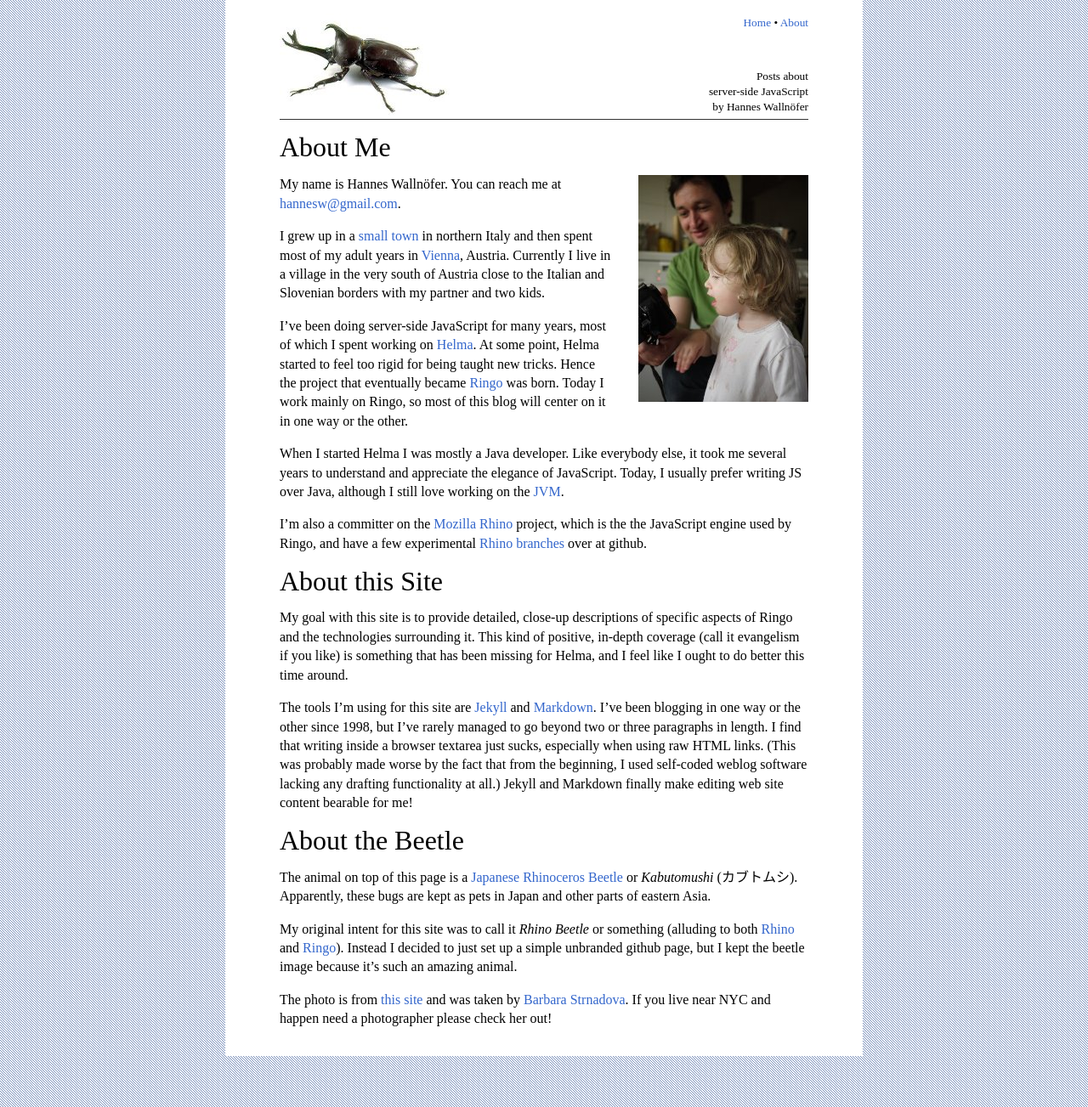
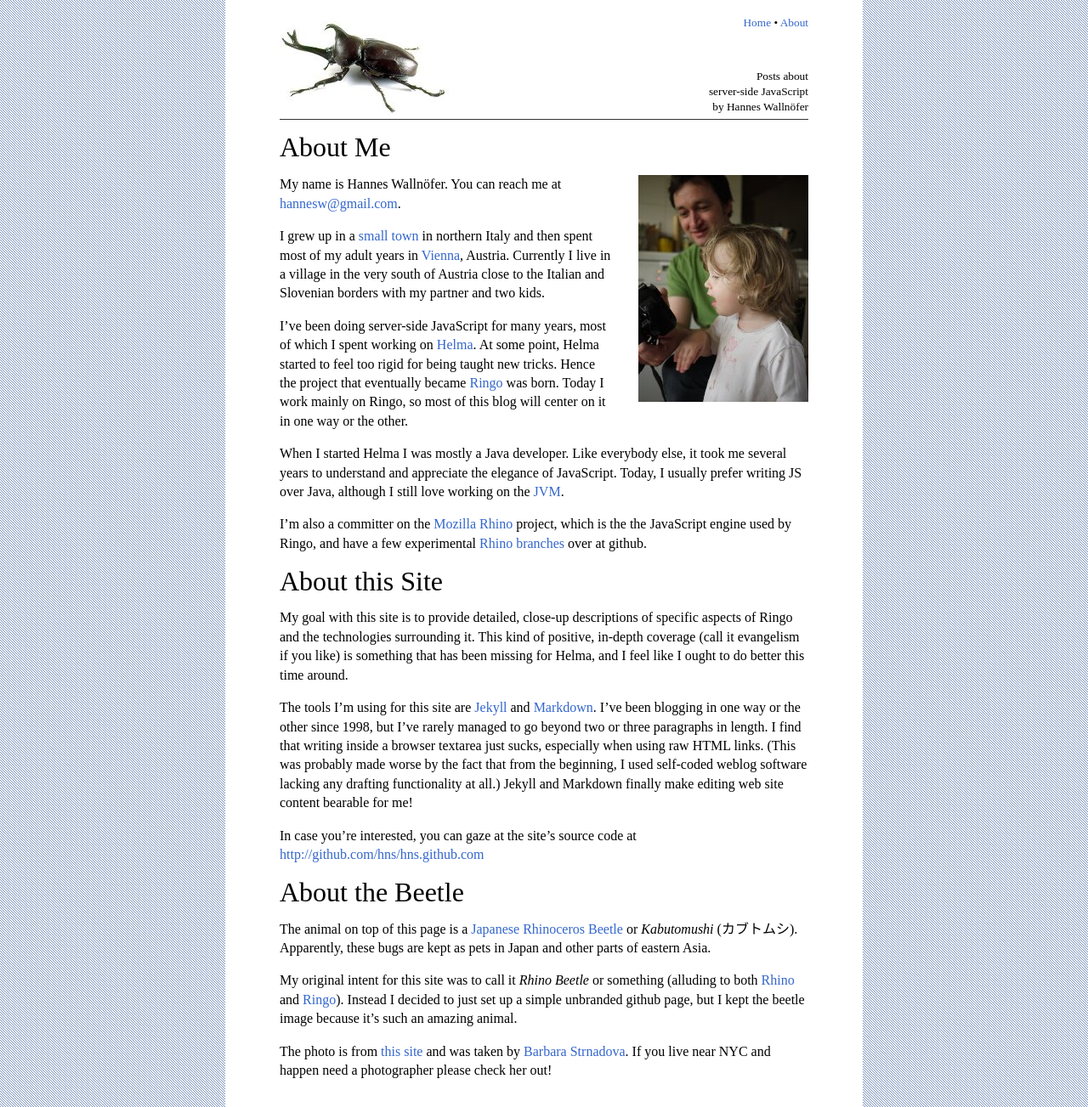
Before and after one commit to hns/hns.github.com, a Jekyll site: the page built from about.md, in a window 1280 px wide. Shown: the whole page at 85% size. Built offline with Jekyll 4.4.1, drawn with Linux system fonts in a browser that asks for light colours.

Commit message:
add link to site repository

```diff
--- a/about.md
+++ b/about.md
@@ -59,6 +59,9 @@ make editing web site content bearable for me!
 [jekyll]: http://github.com/mojombo/jekyll
 [markdown]: http://daringfireball.net/projects/markdown/
 
+In case you're interested, you can gaze at the site's source code at
+<http://github.com/hns/hns.github.com>
+
 # About the Beetle
 
 The animal on top of this page is a [Japanese Rhinoceros Beetle][rhino beetle]
```
